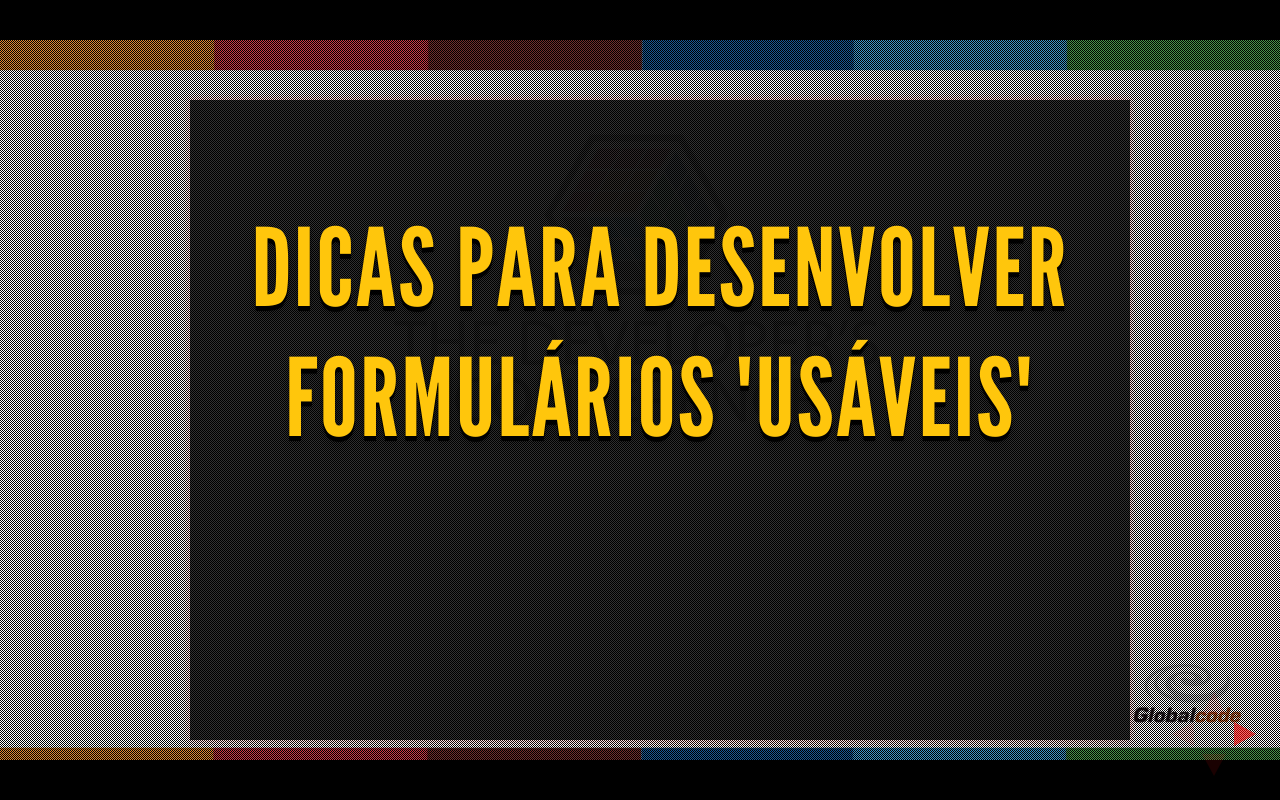
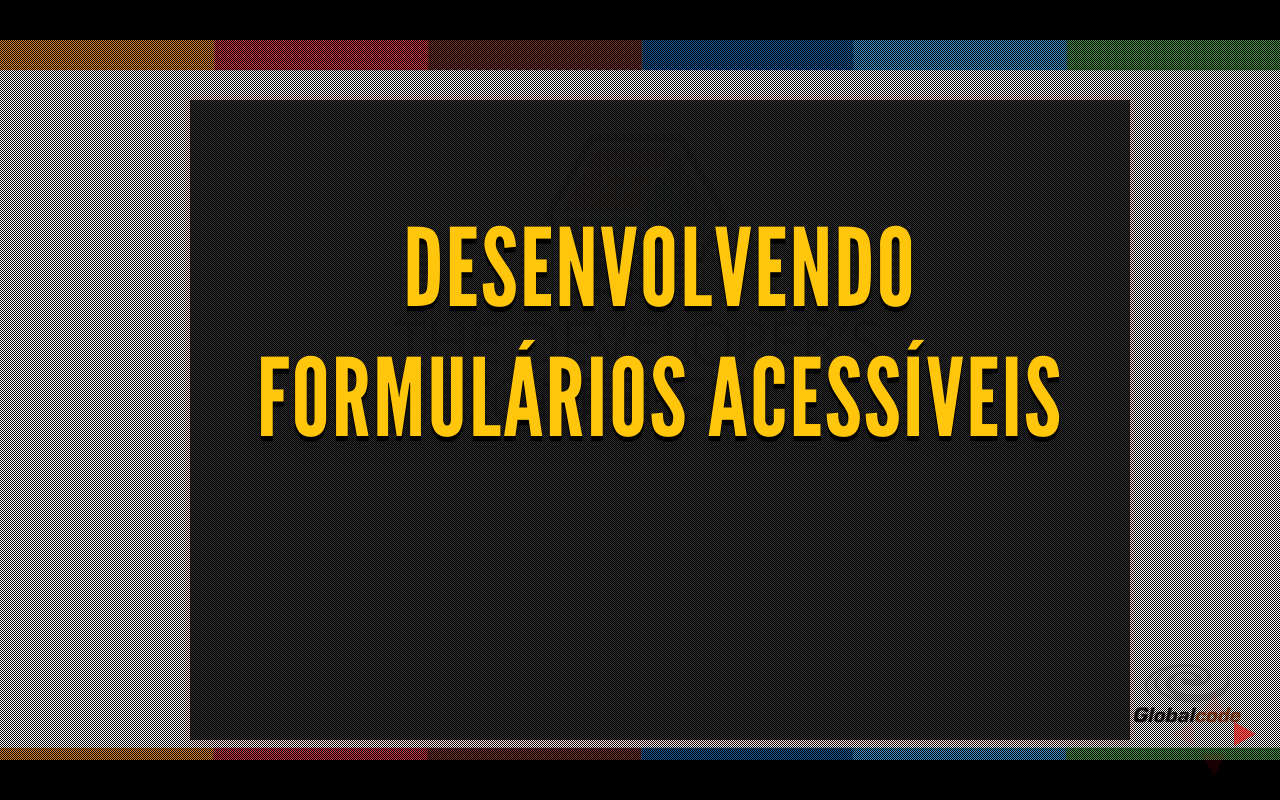
Before and after one commit to deividmarques/palestra-formulario-acessiveis, a website: page index.html in a window 1280 px wide. Drawn offline with Linux system fonts and the light colour scheme.

Commit message:
update title

```diff
--- a/index.html
+++ b/index.html
@@ -4,7 +4,7 @@
 	<head>
 		<meta charset="utf-8">
 
-		<title>Dicas para desenvolver formularios</title>
+		<title>Desenvolvendo formulários acessíveis</title>
 
 		<meta name="description" content="A framework for easily creating beautiful presentations using HTML">
 		<meta name="author" content="Hakim El Hattab">
@@ -38,7 +38,7 @@
 
 				<section>
 					<br><br>
-					<h1>Dicas para desenvolver formulários "usáveis"</h1>
+					<h1>Desenvolvendo formulários acessíveis</h1>
 				</section>
 
 				<section>
```
